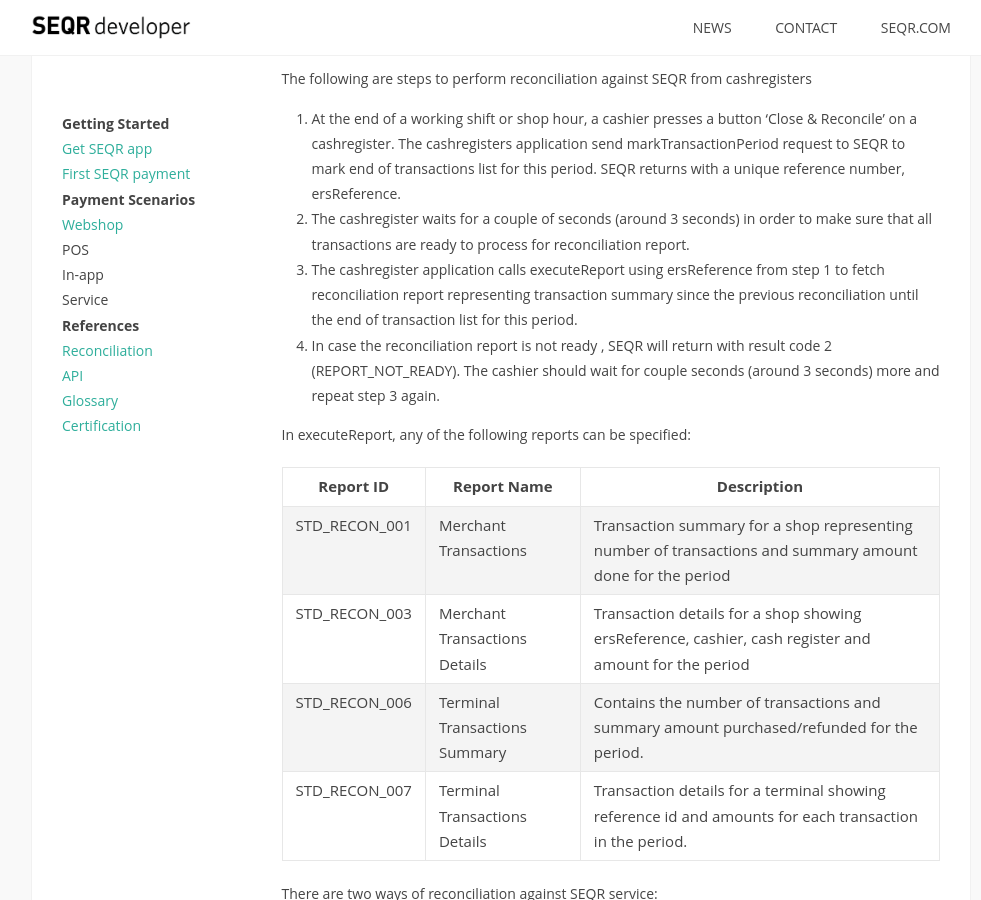
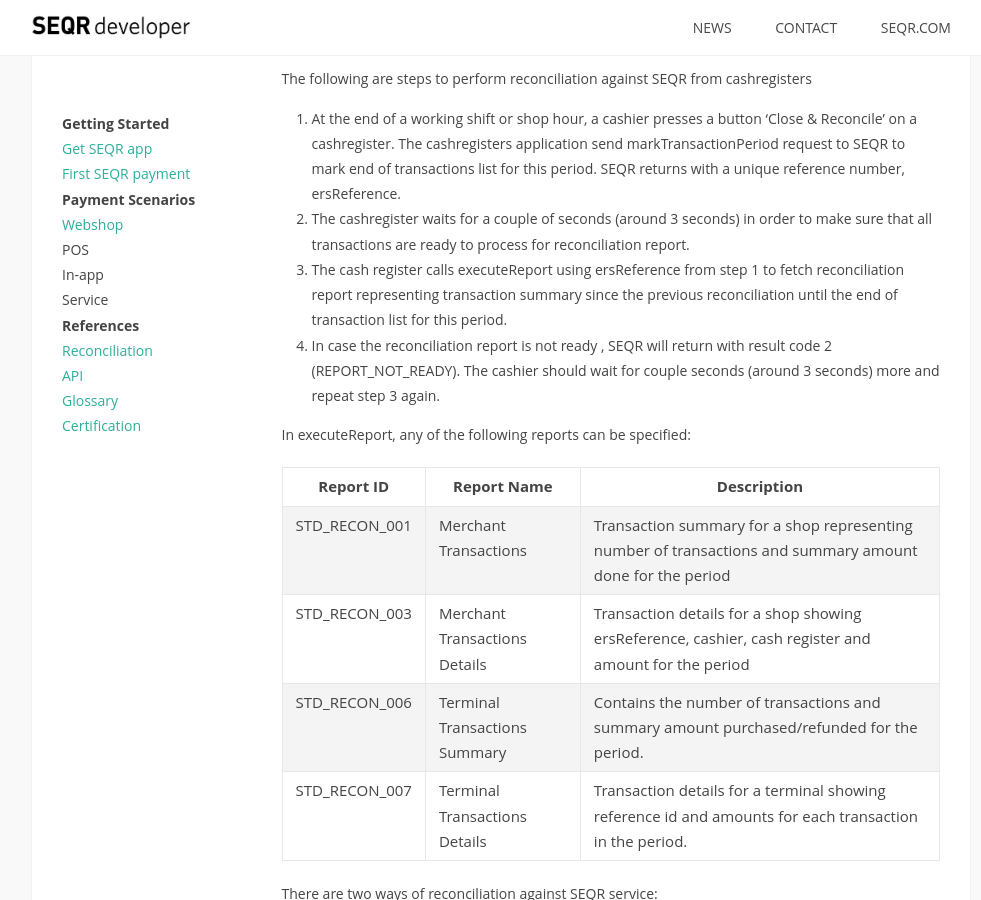
Before and after one commit to SeamlessDistribution/SeamlessDistribution.github.io, a Jekyll site: the page built from merchant/reference/reconciliation.md, in a window 1280 px wide and 900 px high, scrolled down 657 px. Shown: the whole window, without its empty margins (139-1120 px from the left). Built offline with Jekyll 4.4.1, drawn with Linux system fonts in a browser that asks for light colours.

Commit message:
Update reconciliation.md

```diff
--- a/merchant/reference/reconciliation.md
+++ b/merchant/reference/reconciliation.md
@@ -37,7 +37,7 @@
 for this period. SEQR returns with a unique reference number, ersReference.
 2. The cashregister waits for a couple of seconds (around 3 seconds) in order to make sure that all
 transactions are ready to process for reconciliation report.
-3. The cashregister application calls executeReport using ersReference from step 1 to fetch reconciliation report
+3. The cash register calls executeReport using ersReference from step 1 to fetch reconciliation report
 representing transaction summary since the previous reconciliation until the end of transaction list for this
 period.
 4. In case the reconciliation report is not ready , SEQR will return with result code 2
```
